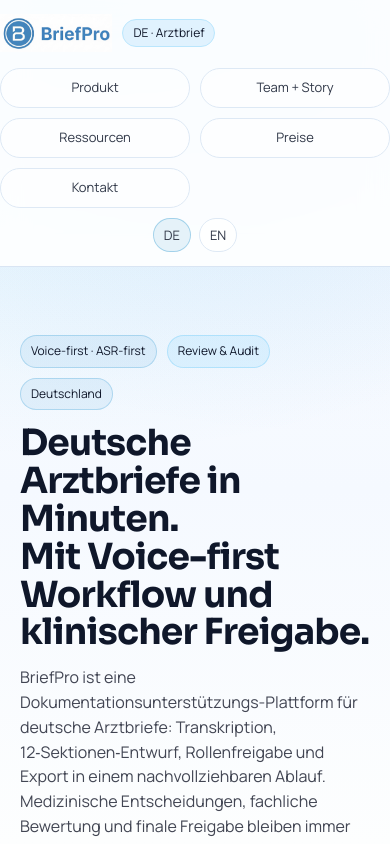
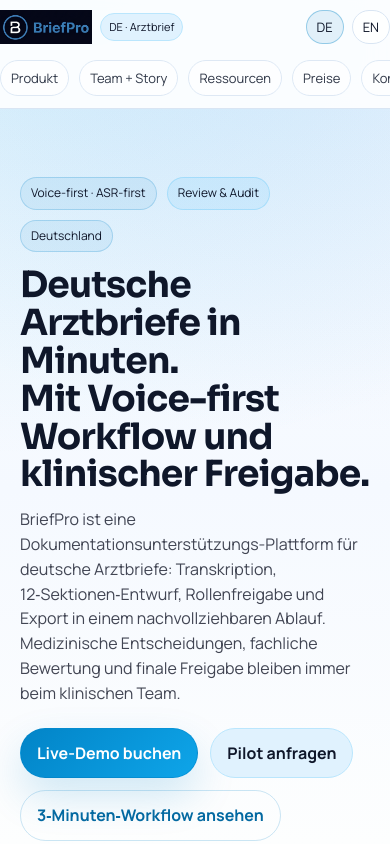
Before and after one commit to kronos-cm/briefpro-website, a website: page index.html in a window 390 px wide. Drawn offline with Linux system fonts and the light colour scheme.

Commit message:
Fix mobile nav and unblock Pages deploy

```diff
--- a/index.html
+++ b/index.html
@@ -52,22 +52,24 @@
   </script>
   <header class="nav">
     <div class="container nav-inner">
-      <a class="brand" href="/" aria-label="BriefPro">
-        <span class="logo" aria-hidden="true">
-          <img src="/assets/briefpro-logo-light.jpg" alt="" />
+      <div class="nav-top">
+        <a class="brand" href="/" aria-label="BriefPro">
+          <span class="logo" aria-hidden="true">
+            <img src="/assets/briefpro-logo-dark.jpg" alt="" />
+          </span>
+          <span class="badge">DE · Arztbrief</span>
+        </a>
+        <span class="lang" aria-label="Sprache">
+          <a href="/" aria-current="page">DE</a>
+          <a href="/en/">EN</a>
         </span>
-        <span class="badge">DE · Arztbrief</span>
-      </a>
+      </div>
       <nav class="nav-links" aria-label="Navigation">
         <a href="#produkt">Produkt</a>
         <a href="#gruendungsstory">Team + Story</a>
         <a href="#ressourcen">Ressourcen</a>
         <a href="#preise">Preise</a>
         <a href="#kontakt">Kontakt</a>
-        <span class="lang" aria-label="Sprache">
-          <a href="/" aria-current="page">DE</a>
-          <a href="/en/">EN</a>
-        </span>
       </nav>
     </div>
   </header>
--- a/styles.css
+++ b/styles.css
@@ -5,12 +5,13 @@ a{color:inherit}img{max-width:100%;display:block}
 .container{max-width:var(--max);margin:0 auto;padding:0 20px}
 .nav{position:sticky;top:0;z-index:20;background:rgba(255,255,255,.88);-webkit-backdrop-filter:blur(14px);backdrop-filter:blur(14px);border-bottom:1px solid var(--line)}
 .nav-inner{display:flex;align-items:center;justify-content:space-between;padding:14px 0;gap:16px}
+.nav-top{display:flex;align-items:center;justify-content:space-between;gap:14px;min-width:0}
 .brand{display:flex;align-items:center;gap:10px;text-decoration:none;flex:0 0 auto}
 .logo{display:block;flex:0 0 auto}
 .logo img{height:38px;width:auto;max-width:none;object-fit:contain;border-radius:0;box-shadow:none}
 .brand-name{font-weight:750;letter-spacing:.2px}
 .badge{font-size:12px;color:#0f172a;background:#e0f2fe;border:1px solid #bae6fd;padding:4px 10px;border-radius:999px}
-.nav-links{display:flex;gap:18px;align-items:center;font-size:14px;color:#0f172a}
+.nav-links{display:flex;gap:18px;align-items:center;font-size:14px;color:#0f172a;min-width:0}
 .nav-links a{text-decoration:none;opacity:.86}
 .nav-links a:hover{opacity:1}
 .lang{display:flex;gap:8px;align-items:center}
@@ -18,16 +19,20 @@ a{color:inherit}img{max-width:100%;display:block}
 .lang a[aria-current="page"]{background:rgba(2,132,199,.10);border-color:rgba(2,132,199,.35)}
 @media (max-width:980px){
   .nav-inner{flex-direction:column;align-items:stretch}
-  .nav-links{gap:10px;flex-wrap:wrap;justify-content:flex-start;min-width:0}
+  .nav-top{width:100%}
+  .nav-links{gap:10px;justify-content:flex-start;min-width:0;overflow-x:auto;flex-wrap:nowrap;padding-bottom:4px;scrollbar-width:none;-ms-overflow-style:none}
+  .nav-links::-webkit-scrollbar{display:none}
   .nav-links>a{white-space:nowrap;font-size:13px;border:1px solid var(--line);padding:7px 10px;border-radius:999px;background:rgba(255,255,255,.6)}
-  .lang{margin-left:0}
+  .nav-links>a{flex:0 0 auto}
+  .lang{margin-left:0;flex:0 0 auto}
 }
 @media (max-width:560px){
-  .brand{min-width:0}
-  .badge{white-space:nowrap}
-  .nav-links{display:grid;grid-template-columns:repeat(2,minmax(0,1fr));align-items:stretch}
-  .nav-links>a{text-align:center;white-space:normal;line-height:1.2;min-height:40px;display:flex;align-items:center;justify-content:center}
-  .nav-links .lang{grid-column:1 / -1;justify-content:center}
+  .nav-inner{padding:10px 0}
+  .nav-top{align-items:flex-start}
+  .brand{min-width:0;gap:8px}
+  .logo img{height:34px}
+  .badge{white-space:nowrap;font-size:11px;padding:4px 8px}
+  .nav-links{padding-bottom:2px}
 }
 .hero{padding:68px 0 28px}
 .hero-grid{display:grid;grid-template-columns:1.15fr .85fr;gap:26px;align-items:stretch}
```
Also changed, not shown: en/index.html (+11 -9 lines), .github/workflows/pages.yml.
